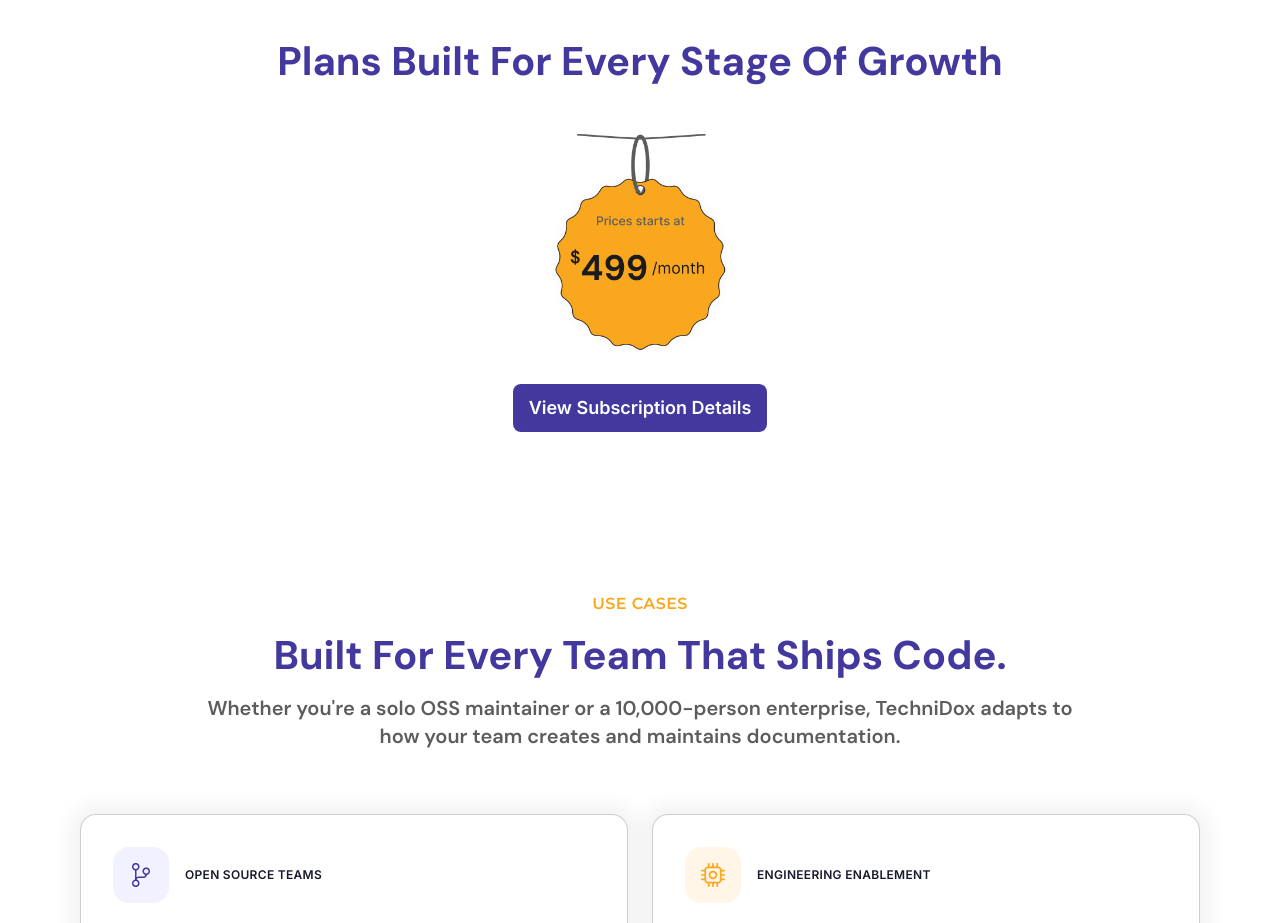
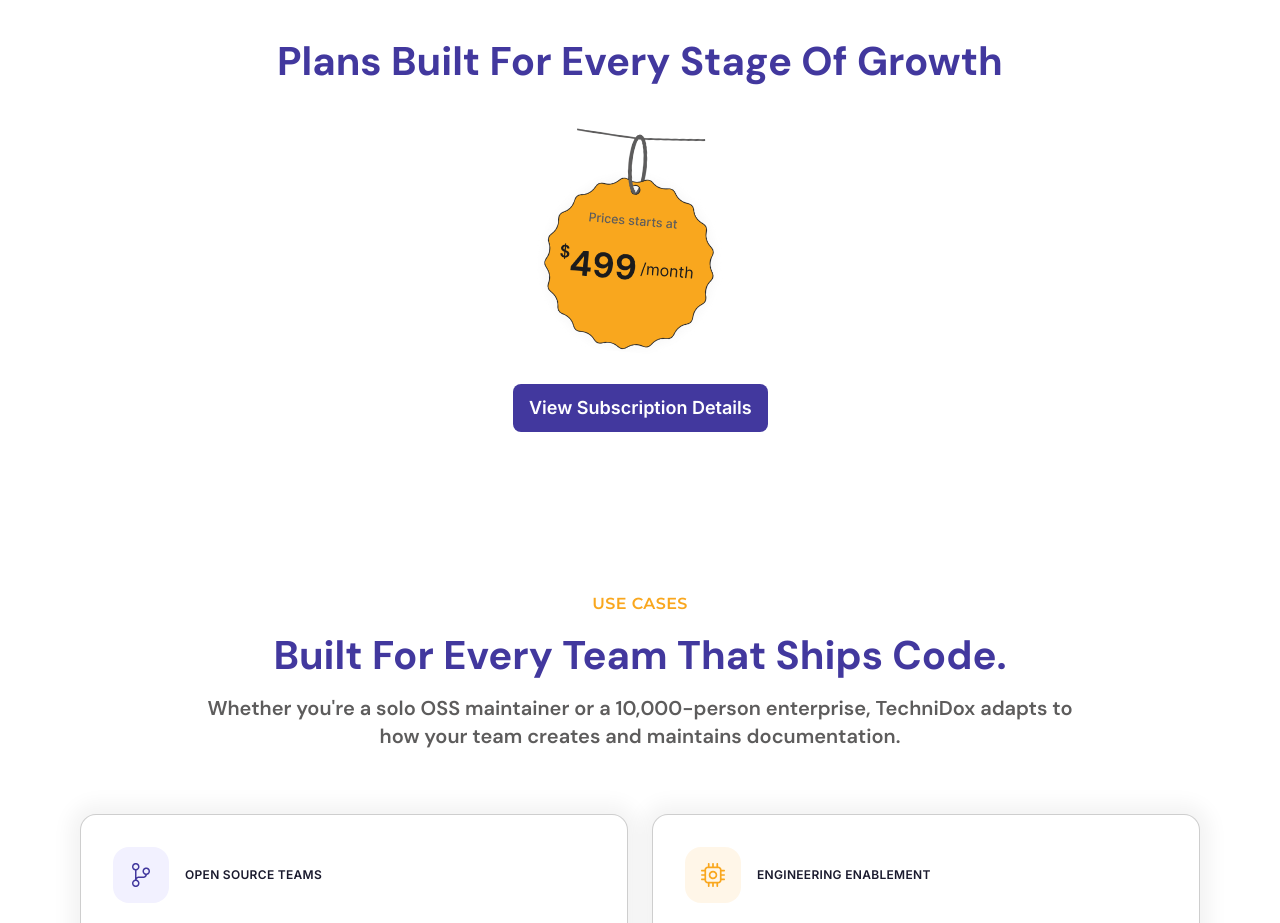
Before and after one commit to darwashiOM/technidox-landing, a Nuxt app: page / in a window 1280 px wide. Shown: the part 4520-5443 px from the top of the page. Built offline with nearby package versions, Linux system fonts and the light colour scheme.

Commit message:
scroll reveal + price tag swing

```diff
--- a/assets/css/main.css
+++ b/assets/css/main.css
@@ -23,6 +23,26 @@
     @apply py-16 sm:py-20 2xl:py-[120px];
   }
 
+  /* Scroll-reveal: hidden until in view, then fades + slides up. */
+  .reveal {
+    opacity: 0;
+    transform: translateY(28px);
+    transition:
+      opacity 0.6s ease-out,
+      transform 0.6s ease-out;
+    will-change: opacity, transform;
+  }
+  .reveal.is-visible {
+    opacity: 1;
+    transform: none;
+  }
+
+  /* Gently swinging price tag (hangs from its string). */
+  .price-swing {
+    transform-origin: top center;
+    animation: price-swing 3.6s ease-in-out infinite;
+  }
+
   /* Hero soft lavender → near-white wash (matches Figma hero fill). */
   .hero-grid {
     position: relative;
@@ -45,3 +65,25 @@
     mask-image: linear-gradient(to bottom, #000 0%, #000 72%, transparent 100%);
   }
 }
+
+@keyframes price-swing {
+  0%,
+  100% {
+    transform: rotate(-6deg);
+  }
+  50% {
+    transform: rotate(6deg);
+  }
+}
+
+/* Respect users who prefer less motion. */
+@media (prefers-reduced-motion: reduce) {
+  .reveal {
+    opacity: 1;
+    transform: none;
+    transition: none;
+  }
+  .price-swing {
+    animation: none;
+  }
+}
--- /dev/null
+++ b/plugins/reveal.js
@@ -0,0 +1,25 @@
+// v-reveal: fades + slides an element up when it scrolls into view.
+// Usage: v-reveal  or  v-reveal="120"  (ms stagger delay)
+export default defineNuxtPlugin((nuxtApp) => {
+  nuxtApp.vueApp.directive('reveal', {
+    mounted(el, binding) {
+      if (typeof IntersectionObserver === 'undefined') return
+      el.classList.add('reveal')
+      const delay = Number(binding.value) || 0
+      if (delay) el.style.transitionDelay = `${delay}ms`
+
+      const obs = new IntersectionObserver(
+        (entries) => {
+          entries.forEach((entry) => {
+            if (entry.isIntersecting) {
+              el.classList.add('is-visible')
+              obs.unobserve(el)
+            }
+          })
+        },
+        { threshold: 0.12, rootMargin: '0px 0px -8% 0px' }
+      )
+      obs.observe(el)
+    },
+  })
+})
```
